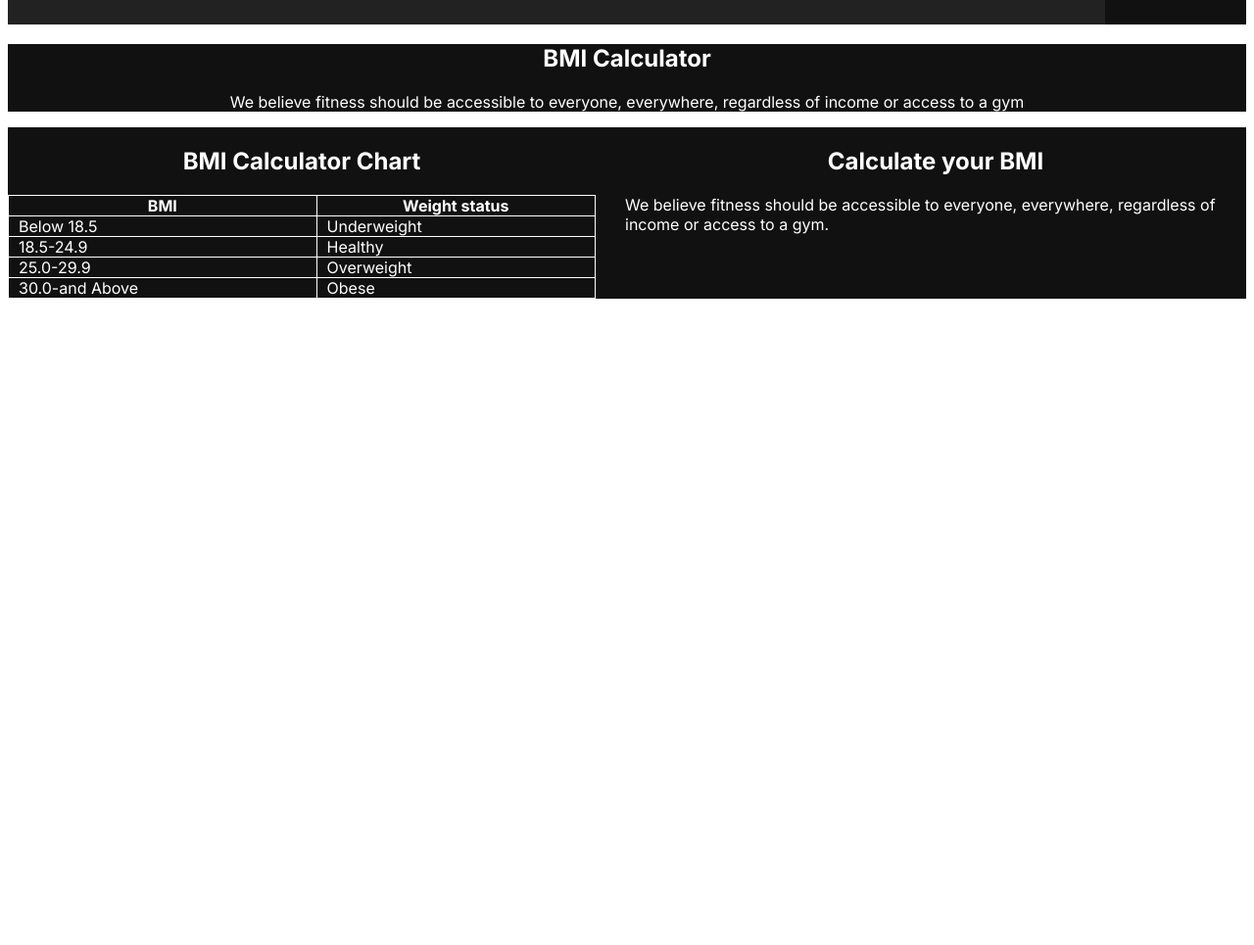
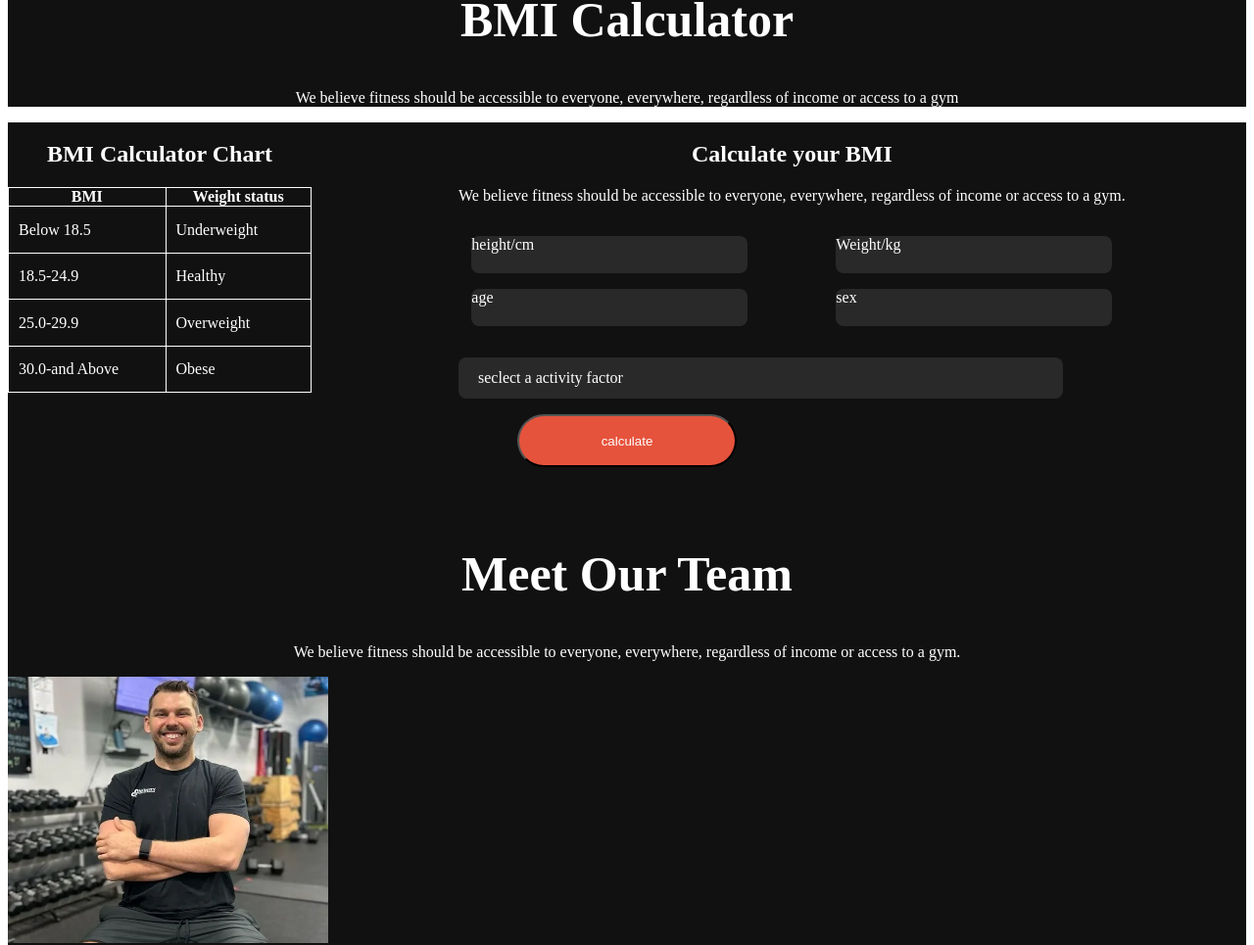
Before and after one commit to chaechan33/my-second-assignment, a plain HTML site: page index.html in a window 1280 px wide. Shown: the part 1456-2421 px from the top of the page at 98% size. Before the commit the page ends 1769 px from the top, so only its background shows below. Drawn offline with Linux system fonts and the light colour scheme; a web font is replaced by a local one.

Commit message:
more styles add

```diff
--- a/index.html
+++ b/index.html
@@ -99,7 +99,7 @@
             </div>
         </section>
 
-        <section class="bg-colour">
+        <section class="bg-colour ">
             <div class="run-content">
                 <div class="run-part-1">
                     <h1 class="run-title">Run an Extra
@@ -119,7 +119,7 @@
                 </div>
         </section>
 
-
+        <!-- calculator section -->
         <section class="bg-colour">
 
             <div class="calculator-part-1">
@@ -189,11 +189,60 @@
                         everywhere,
                         regardless of
                         income or access to a gym. </p>
+                    <div class="main-calculator">
+                        <div>
+                            <p class="main-calculator-text">height/cm</p>
+                            <p class="main-calculator-text">age</p>
+                        </div>
+
+                        <div>
+                            <p class="main-calculator-text">Weight/kg</p>
+                            <p class="main-calculator-text">sex</p>
+
+                        </div>
+                    </div>
+
+
+                    <div>
+                        <p class="main-calculator-text2">seclect a activity factor</p>
+                    </div>
+
                 </div>
+            </div>
+
+            <div class="button-calculator">
+                <button class="btn-styles calculate-btn"> calculate
+                </button>
+            </div>
+        </section>
+
+        <section class="bg-colour">
+            <div class="names-part-1">
+                <h1 class="names-title">Meet Our Team</h1>
+                <p class="names-text">We believe fitness should be accessible to everyone, everywhere, regardless of
+                    income or access to a
+                    gym.</p>
+            </div>
+
+            <div class="names-part-2">
+                <div>
+                    <img class="name-img" src="images/trainer1.png" alt="">
+                    <p>Jerome bell</p>
+
+                    <img class="name-img" src="images/trainer4.png" alt="">
+                    <p>Dianne Russell</p>
+
+                </div>
+
+
 
             </div>
 
-            </div>
+
+
+
+
+
         </section>
 
     </main>
--- a/styles.css
+++ b/styles.css
@@ -1,15 +1,10 @@
 @import url('https://fonts.googleapis.com/css2?family=Inter:wght@100..900&display=swap');
 
 
+@import url('https://fonts.cdnfonts.com/css/miama');
 
-.inter-font {
-    font-family: "Inter", sans-serif;
-    font-optical-sizing: auto;
-    font-weight: 400;
-    font-style: normal;
-    font-variation-settings:
-        "slnt" 0;
-}
+
+
 
 /* shared styles */
 .display-flex {
@@ -32,6 +27,11 @@
     width: 92px;
     height: 38px;
 
+}
+
+span {
+    font-family: 'Miama', sans-serif;
+    font-size: 90px;
 }
 
 .home-btn {
@@ -182,6 +182,7 @@
 
 .img-text-2 {
     color: rgba(239, 237, 232, 0.65);
+    font-weight: 700px;
 }
 
 
@@ -209,12 +210,15 @@
 /* fitness  related styles  */
 .fitness-part-2 {
     display: flex;
-    margin-left: 20px;
+    justify-content: center;
+    gap: 20px;
+
 
 }
 
 .fitness-part-1 {
     text-align: center;
+
 
 }
 
@@ -228,15 +232,11 @@
 .text-for-fitness {
     color: rgba(255, 255, 255, 0.5);
 
-    font-size: 14px;
-    font-weight: 400;
-    margin-bottom: 100px;
-
-
 }
 
 
 .title-for-fitness {
+    font-size: 40px;
 
     color: rgb(255, 255, 255);
 }
@@ -250,31 +250,44 @@
 
 .fitness-img {
     border-radius: 50%;
+    height: 150px;
+
+
+
 }
 
 .fitness-text {
     color: rgba(255, 255, 255, 0.5);
-    font-size: 14px;
-    font-weight: 400;
-    margin-left: 20px;
+    display: flex;
+    justify-content: center;
+    align-items: center;
+}
+
+.fitness-content {
+    /* image 3 */
+
+    width: 272px;
+    height: 180px;
+
 }
 
 /* run section styles */
 
 .run-content {
-    /* border-radius: 10px; */
+
+    border-radius: 18px;
     background: rgb(34, 34, 34);
     display: flex;
+    width: 1000px;
 
-    padding-left: 60px;
+    height: 300px;
     align-items: center;
-    width: 1060px;
-    height: 331px;
-
-
+    justify-content: center;
 
 
 }
+
+
 
 .run-img {
     width: 326px;
@@ -316,9 +329,9 @@
 
 .calculator-table {
     border-collapse: collapse;
-    width: 600px;
     color: rgb(255, 255, 255);
-
+    width: 300px;
+    height: 216px;
 }
 
 
@@ -333,11 +346,16 @@
 
 .calculator-part-2 {
     color: rgb(255, 255, 255);
+    margin-top: 0;
 }
 
 .calculator-part-3 {
     color: rgb(255, 255, 255);
-    padding-left: 30px;
+    padding-left: 150px;
+    text-align: center;
+    margin-top: 0;
+
+
 
 }
 
@@ -355,7 +373,92 @@
     text-align: center;
 }
 
+.calculator-title-1 {
+    font-size: 50px;
+    margin-top: 0;
+    text-align: center;
+}
+
 .calcu-bottom-part {
     display: flex;
-    margin-top: none;
+    margin-top: 0;
+
 }
+
+.calculator-table {
+
+    width: 310px;
+    height: 210px;
+
+}
+
+.main-calculator {
+    display: flex;
+    justify-content: center;
+    gap: 90px;
+    text-align: center;
+}
+
+.main-calculator-text2 {
+    position: static;
+    width: 577px;
+    height: 18px;
+    border-radius: 8px;
+    background: rgba(255, 255, 255, 0.1);
+    display: flex;
+    padding: 12px 20px 12px 20px;
+
+
+}
+
+
+
+.main-calculator-text {
+    border-radius: 8px;
+    background: rgba(255, 255, 255, 0.1);
+
+
+    width: 282px;
+    height: 38px;
+    display: flex;
+    text-align: center;
+}
+
+.calculate-btn {
+
+
+    /* position: static; */
+    width: 224px;
+    height: 54px;
+    justify-content: center;
+    align-items: center;
+}
+
+
+
+.button-calculator {
+    text-align: center;
+}
+
+/* names related styles */
+
+.names-title {
+    text-align: center;
+    font-size: 50px;
+    color: rgb(255, 255, 255);
+    margin-top: 0;
+    padding-top: 80px;
+}
+
+.names-text {
+    text-align: center;
+    color: rgb(255, 255, 255);
+}
+
+.name-img {
+
+
+    width: 326.67px;
+    height: 272px;
+
+}
```
